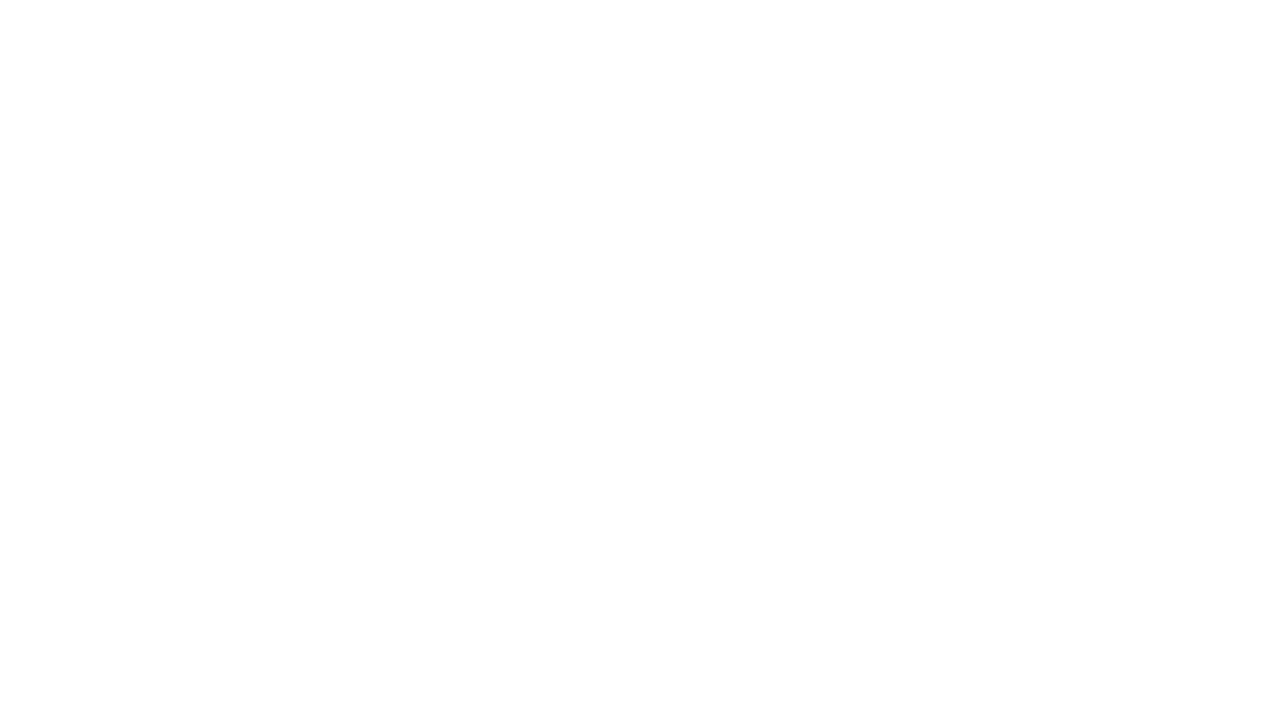
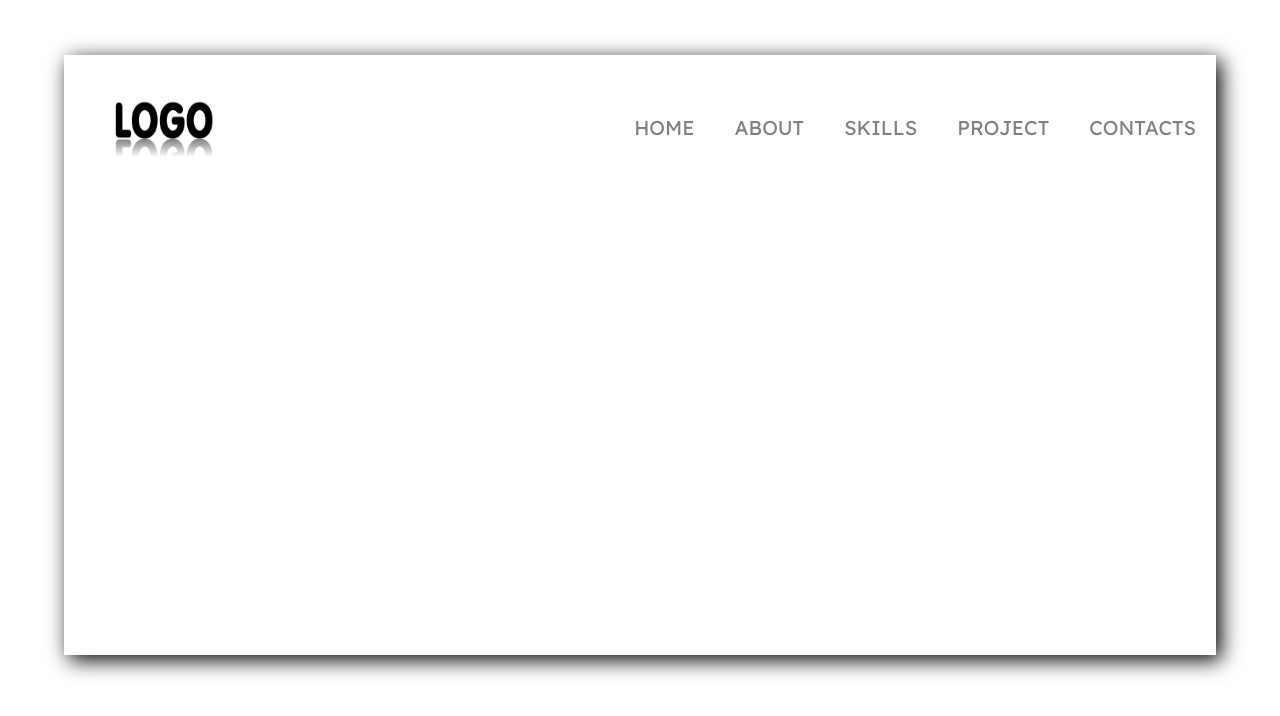
Before and after one commit to Halipchak/Portfolio, a plain HTML site: page about.html in a window 1280 px wide. Drawn offline with Linux system fonts and the light colour scheme.

Commit message:
nav__about base

```diff
--- a/about.html
+++ b/about.html
@@ -6,9 +6,23 @@
     <meta name="viewport" content="width=device-width, initial-scale=1.0">
     <link rel="stylesheet" href="css/about.css">
     <link rel="stylesheet" href="css/style.css">
+    <link rel="preconnect" href="https://fonts.googleapis.com"><link rel="preconnect" href="https://fonts.gstatic.com" crossorigin><link href="https://fonts.googleapis.com/css2?family=Readex+Pro&display=swap" rel="stylesheet">
+    <link rel="preconnect" href="https://fonts.googleapis.com"><link rel="preconnect" href="https://fonts.gstatic.com" crossorigin><link href="https://fonts.googleapis.com/css2?family=Poppins:wght@500&display=swap" rel="stylesheet">
+    <link rel="preconnect" href="https://fonts.googleapis.com"><link rel="preconnect" href="https://fonts.gstatic.com" crossorigin><link href="https://fonts.googleapis.com/css2?family=Nunito:wght@500&display=swap" rel="stylesheet">
     <title>Document</title>
 </head>
 <body>
-
+    <div class="container">
+        <div class="nav">
+                <img src="img/logo.png" alt="" class="nav__logo">
+            <ul class="nav__items">
+                <li class="nav__item"><a class="nav__item__a" href="index.html">HOME</a></li>
+                <li class="nav__item"><a class="nav__item__a" href="about.html">ABOUT</a></li>
+                <li class="nav__item"><a class="nav__item__a" href="">SKILLS</a></li>
+                <li class="nav__item"><a class="nav__item__a" href="">PROJECT</a></li></li>
+                <li class="nav__item"><a class="nav__item__a" href="">CONTACTS</a></li>
+            </ul>
+        </div>
+    </div>
 </body>
 </html>
--- a/css/about.css
+++ b/css/about.css
@@ -2,3 +2,31 @@
     margin: 0;
     padding: 0;
 }
+.nav{
+    height: 50px;
+    text-align: center;
+}
+.nav__logo{
+    width: 140px;
+    height: 140px;
+    display: flex;
+    justify-content: start;
+    margin-left: 30px;
+}
+.nav__items{
+    display: flex;
+    justify-content: end;
+    margin-right: 20px;
+    margin-top: -80px;
+    list-style: none;
+
+}
+.nav__item{
+    margin-left: 40px;
+    font-size: 20px;
+    font-family: 'Readex Pro', sans-serif;
+}
+.nav__item__a{
+    text-decoration: none;
+    color: grey;
+}
```
Also changed, not shown: index.html (+3 -2 lines).
